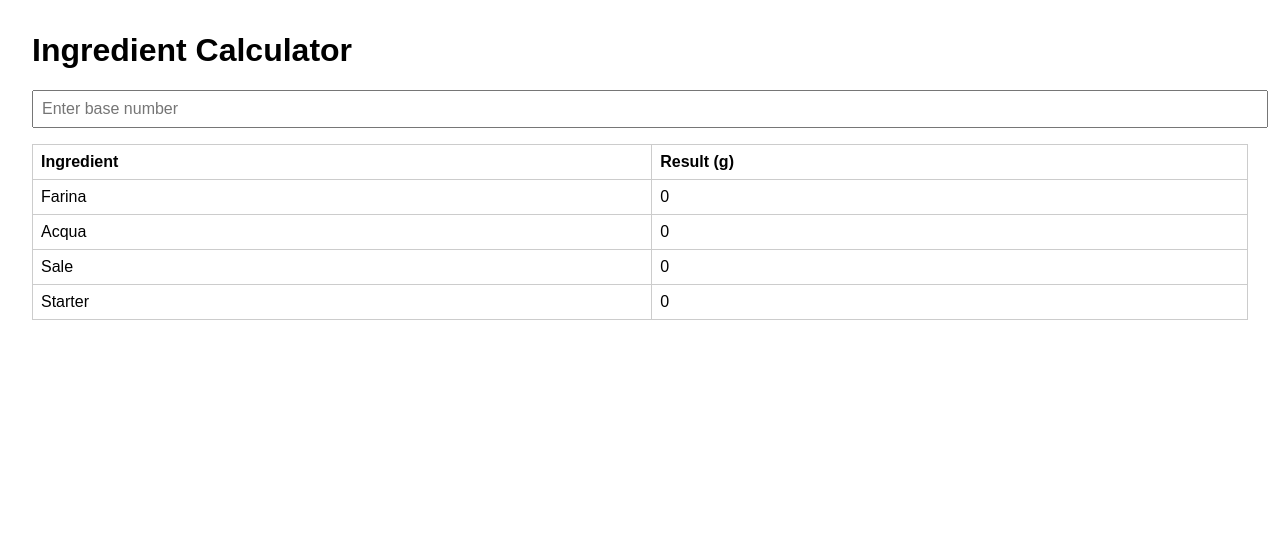
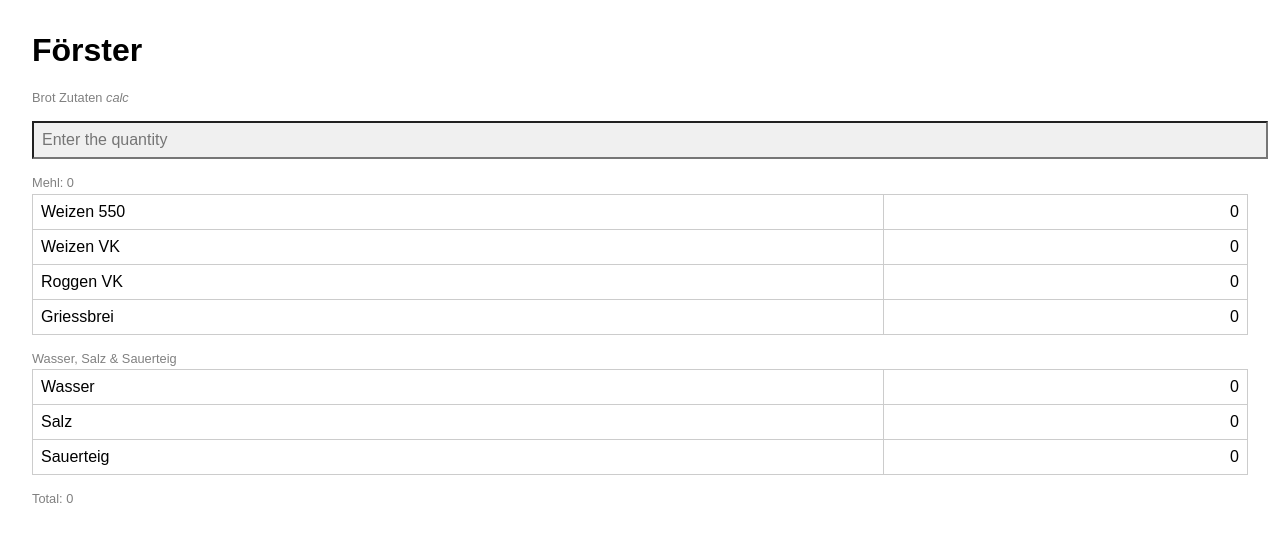
Before and after one commit to werderame/werderame.github.io, a Jekyll site: the page recipes_calc/bread.html, which Jekyll copies as it is, in a window 1280 px wide. Shown: the top 542 px of the page. Built offline with Jekyll 4.4.1, drawn with Linux system fonts in a browser that asks for light colours.

Commit message:
Update bread.html with all corrected quantities

```diff
--- a/recipes_calc/bread.html
+++ b/recipes_calc/bread.html
@@ -6,59 +6,97 @@
   <title>Multiply Ingredients</title>
   <style>
     body { font-family: sans-serif; margin: 2rem; }
-    table { border-collapse: collapse; width: 100%; margin-top: 1rem; }
+    table { border-collapse: collapse; width: 100%; margin-top: 0.2rem; }
     th, td { border: 1px solid #ccc; padding: 0.5rem; text-align: left; }
-    input { width: 100%; padding: 0.5rem; font-size: 1rem; }
+    td:first-child { width: 70%; }
+    td:last-child { width: 30%; text-align: right;}
+    input { width: 100%; padding: 0.5rem; font-size: 1rem; background-color: #f0f0f0;}
+    .small { font-size: 0.8rem; color: gray; margin-top: 1rem; margin-bottom: 0;}
   </style>
 </head>
 <body>
 
-  <h1>Ingredient Calculator</h1>
-  <input type="number" id="baseInput" placeholder="Enter base number" />
+  <h1>Förster</h1>
+  <p class="small">Brot Zutaten <i>calc</i></p>
+  <p></p>
+  <input type="number" id="baseInput" placeholder="Enter the quantity" />
 
-  <table>
+<!-- farina -->
+<p class="small">Mehl: <span id="totalMehl">0</span></p>
+    <table>
     <tr>
-      <th>Ingredient</th>
-      <th>Result (g)</th>
+        <td>Weizen 550</td>
+        <td id="w550Result">0</td>
     </tr>
     <tr>
-      <td>Farina</td>
-      <td id="farinaResult">0</td>
+        <td>Weizen VK</td>
+        <td id="wvkResult">0</td>
     </tr>
     <tr>
-      <td>Acqua</td>
-      <td id="acquaResult">0</td>
-    </tr>
-    <tr>
-        <td>Sale</td>
-        <td id="saleResult">0</td>
-      </tr>
-      <tr>
-        <td>Starter</td>
-        <td id="starterResult">0</td>
-      </tr>
-  </table>
+        <td>Roggen VK</td>
+        <td id="rvkResult">0</td>
+        </tr>
+        <tr>
+        <td>Griessbrei</td>
+        <td id="griessResult">0</td>
+        </tr>
+    </table>
+
+    <!-- Acqua, sale e starter -->
+    <p class="small"> Wasser, Salz & Sauerteig</p>
+    <table>
+        <tr>
+            <td>Wasser</td>
+            <td id="wasserResult">0</td>
+        </tr>
+        <tr>
+            <td>Salz</td>
+            <td id="salzResult">0</td>
+        </tr>
+        <tr>
+            <td>Sauerteig</td>
+            <td id="sauerteigResult">0</td>
+            </tr>
+    </table>
+    <p class="small">Total: <span id="totalResult">0</span></p>
 
   <script>
     const baseInput = document.getElementById('baseInput');
-    const farinaResult = document.getElementById('farinaResult');
-    const acquaResult = document.getElementById('acquaResult');
-    const saleResult = document.getElementById('saleResult');
-    const starterResult = document.getElementById('starterResult');
+    const w550Result = document.getElementById('w550Result');
+    const wvkResult = document.getElementById('wvkResult');
+    const rvkResult = document.getElementById('rvkResult');
+    const griessResult = document.getElementById('griessResult');
+
+    const wasserResult = document.getElementById('wasserResult');
+    const salzResult = document.getElementById('salzResult');
+    const sauerteigResult = document.getElementById('sauerteigResult');
+
+    const totalResult = document.getElementById('totalResult');
+    const totalMehl = document.getElementById('totalMehl');
 
     baseInput.addEventListener('input', function() {
       const value = parseFloat(baseInput.value);
 
       if (!isNaN(value)) {
-        farinaResult.textContent = (value * 500).toFixed(0);
-        acquaResult.textContent = (value * 395).toFixed(0);
-        saleResult.textContent = (value * 10).toFixed(0);
-        starterResult.textContent = (value * 100).toFixed(0);
+        w550Result.textContent = (value * 204.6).toLocaleString();
+        wvkResult.textContent = (value * 43.8).toLocaleString();
+        rvkResult.textContent = (value * 43.8).toLocaleString();
+        griessResult.textContent = (value * 40).toLocaleString();
+        wasserResult.textContent = (value * 164).toLocaleString();
+        salzResult.textContent = (value * 8.7).toLocaleString();
+        sauerteigResult.textContent = (value * 87.5).toLocaleString();
+        totalResult.textContent = (value * 592.4).toLocaleString();
+        totalMehl.textContent = (value * 332.2).toLocaleString();
       } else {
-        farinaResult.textContent = '0';
-        acquaResult.textContent = '0';
-        saleResult.textContent = '0';
-        starterResult.textContent = '0';
+        w550Result.textContent = '0';
+        wvkResult.textContent = '0';
+        rvkResult.textContent = '0';
+        griessResult.textContent = '0';
+        wasserResult.textContent = '0';
+        salzResult.textContent = '0';
+        sauerteigResult.textContent = '0';
+        totalResult.textContent = '0';
+        totalMehl.textContent = '0';
       }
     });
   </script>
```
